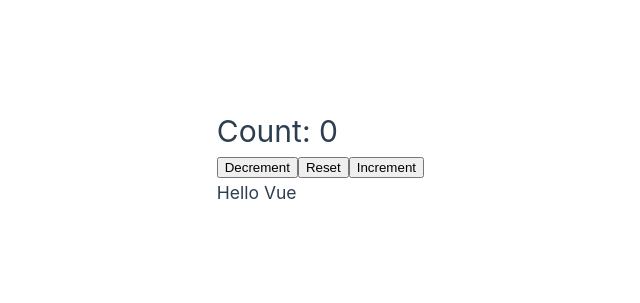
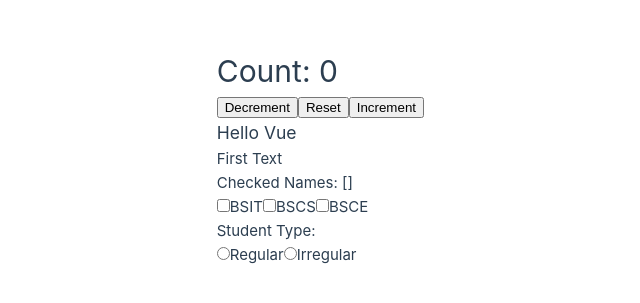
Before and after one commit to MarkMallari16/first-vue-project, a Vue app: page / in a window 1280 px wide. Shown: the part 243-546 px from the top of the page, without its empty margins (216-856 px from the left). Built offline with nearby package versions, Linux system fonts and the light colour scheme.

Commit message:
add form input binding

```diff
--- a/src/App.vue
+++ b/src/App.vue
@@ -5,6 +5,10 @@ import { reactive, ref } from "vue";
 
 const count = ref(0);
 const message = ref("Hello Vue");
+const text = ref("First Text");
+const checked = ref(false);
+const studentType = ref(null);
+const checkCourses = ref([]);
 
 function increment() {
   count.value++;
@@ -26,10 +30,29 @@ function reset() {
     <button @click="increment">Increment</button>
 
     <h3>{{ message }}</h3>
+
+    <p>{{ text }}</p>
+
+    <div>Checked Names: {{ checkCourses }}</div>
+    <div>
+      <input type="checkbox" id="bsit" value="BSIT" v-model="checkCourses" />
+      <label for="bsit">BSIT</label>
+
+      <input type="checkbox" id="bscs" value="BSCS" v-model="checkCourses" />
+      <label for="bscs">BSCS</label>
+
+      <input type="checkbox" id="bsce" value="BSCE" v-model="checkCourses" />
+      <label for="bsce">BSCE</label>
+
+      <div>Student Type: {{ studentType }}</div>
+
+      <input type="radio" id="regular" value="Regular" v-model="studentType" />
+      <label for="regular">Regular</label>
+
+      <input type="radio" id="irregular" value="Irregular" v-model="studentType" />
+      <label for="irregular">Irregular</label>
+    </div>
   </div>
 </template>
 
-<style scoped>
-
-
-</style>
+<style scoped></style>
```
